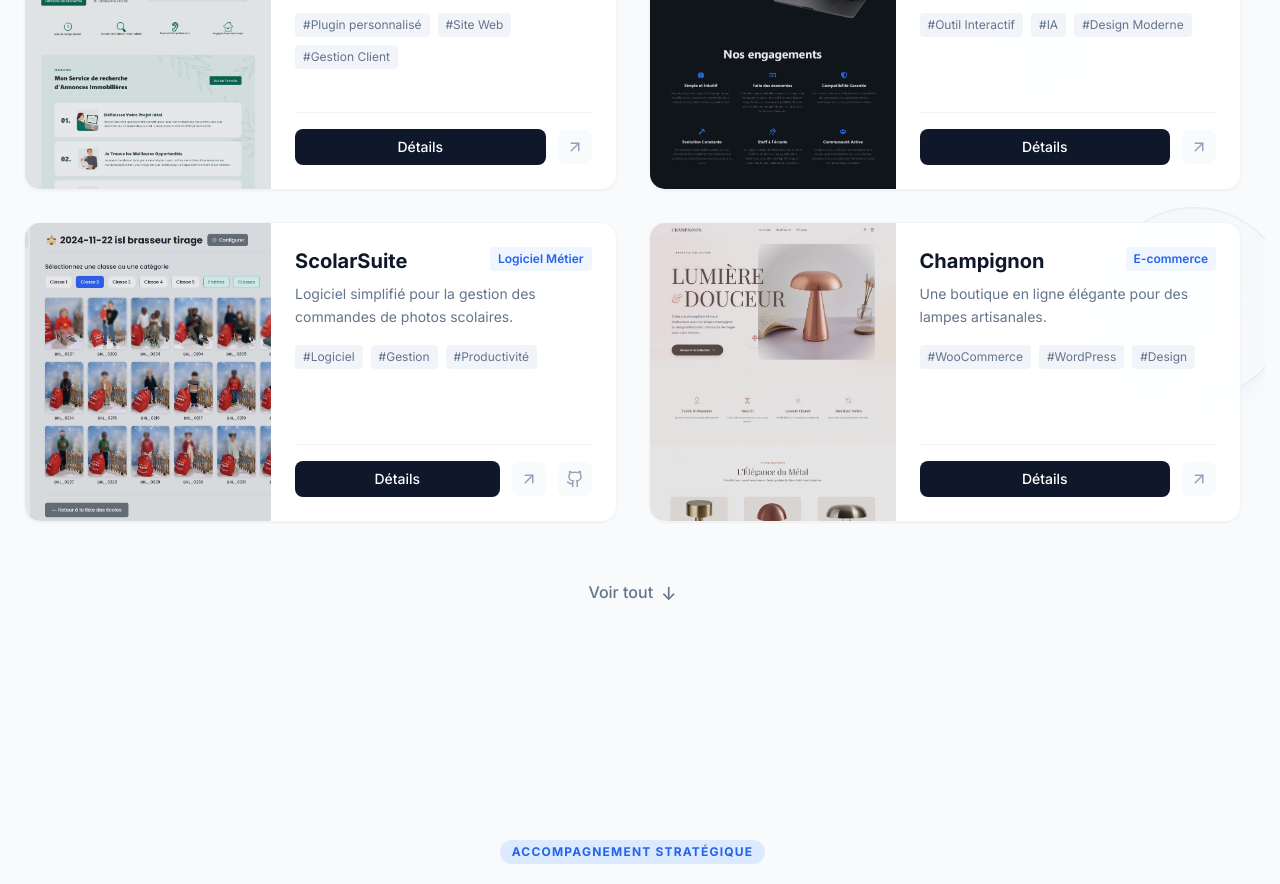
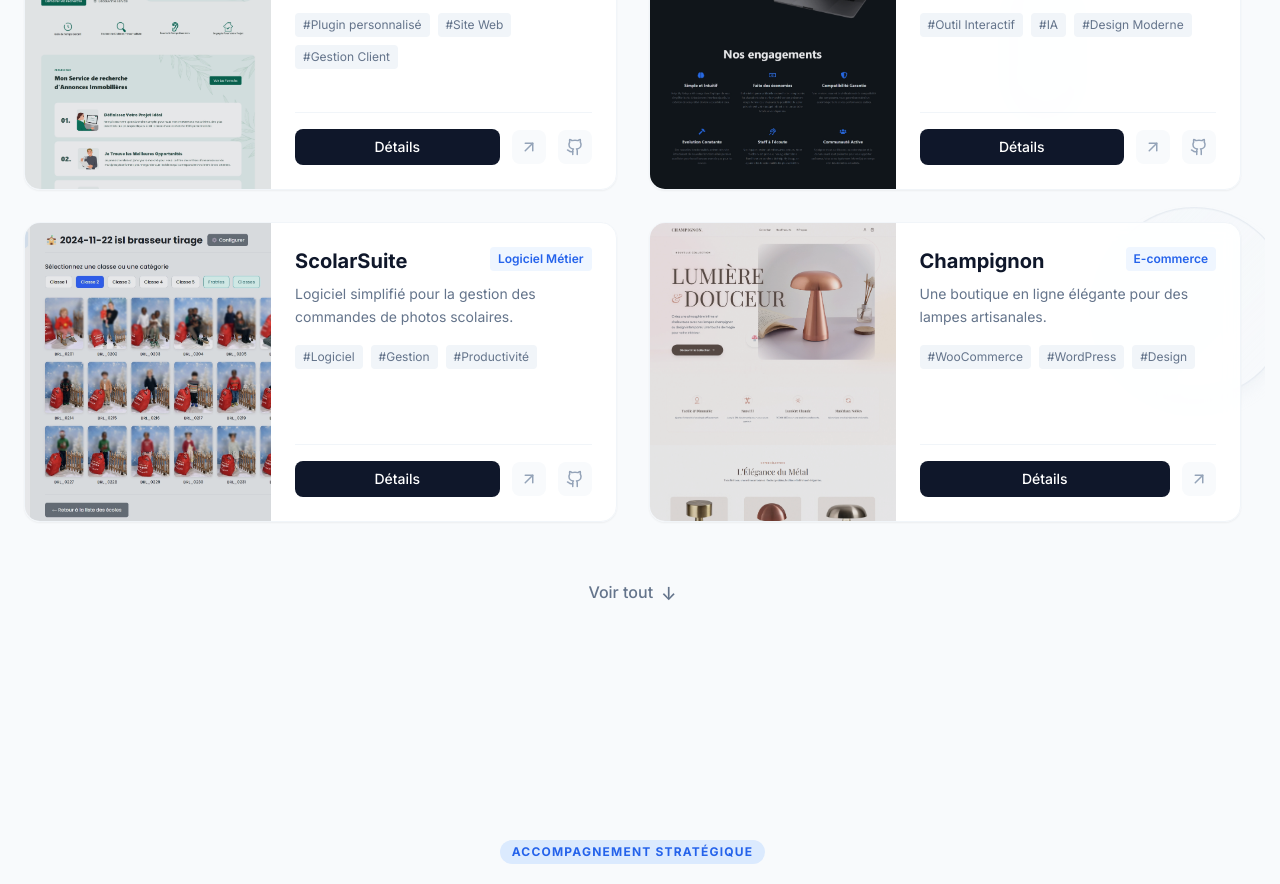
Before and after one commit to julien-lambin/portfolio-julien, a React (Vite) app: page / in a window 1280 px wide. Shown: the part 1220-2104 px from the top of the page. Built offline with nearby package versions, Linux system fonts and the light colour scheme.

Commit message:
feat: add project github urls to constants

```diff
--- a/constants.ts
+++ b/constants.ts
@@ -28,7 +28,7 @@ export const PROJECTS: Project[] = [
     image: '/assets/img/lp-chercheur-immo.webp',
     tags: ['Plugin personnalisé', 'Site Web', 'Gestion Client', 'Carte Interactive'],
     demoUrl: 'https://demo-chercheur-immo.julienlambin.fr/',
-    githubUrl: '#',
+    githubUrl: 'https://github.com/julien-lambin/form-ma-recherche-immo',
     featured: true
   },
   {
@@ -40,7 +40,7 @@ export const PROJECTS: Project[] = [
     image: '/assets/img/lp-hms.webp',
     tags: ['Outil Interactif', 'IA', 'Design Moderne'],
     demoUrl: 'https://demo-hms.julienlambin.fr/',
-    githubUrl: '#'
+    githubUrl: 'https://github.com/julien-lambin/build-upgrader'
   },
   {
     id: 'scolarsuite',
@@ -73,6 +73,6 @@ export const PROJECTS: Project[] = [
     image: '/assets/img/lp-yt-marker.webp',
     tags: ['JavaScript', 'Browser Extension', 'Productivité'],
     demoUrl: 'https://chromewebstore.google.com/detail/yt-marker-youtube-timesta/aefdjejbkmjhdocmbmimijdaeampdcjk',
-    githubUrl: '#'
+    githubUrl: 'https://github.com/julien-lambin/yt-marker'
   }
 ];
```
